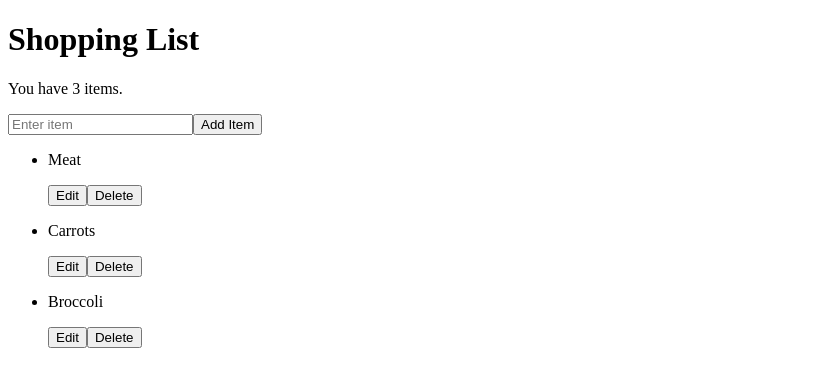
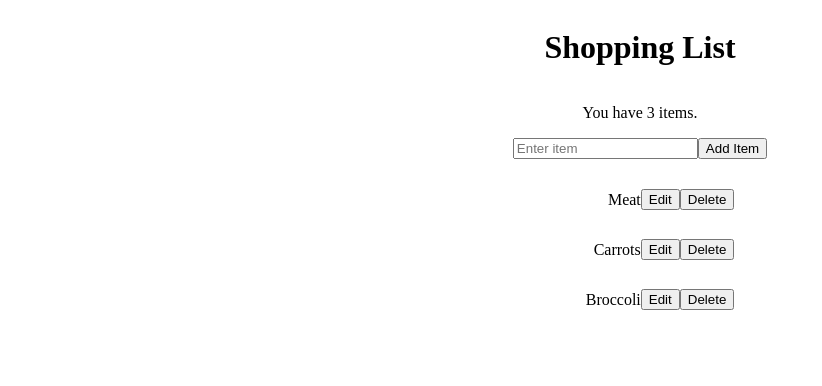
Before and after one commit to zcaldwell/react-shoppinglist-fromscratch, a React app: page / in a window 1280 px wide. Shown: the top 386 px of the page, without its empty margins (0-822 px from the left). Built offline with nearby package versions, Linux system fonts and the light colour scheme.

Commit message:
some css done

```diff
--- /dev/null
+++ b/src/App.css
@@ -0,0 +1,5 @@
+.mainContainer {
+  display: flex;
+  flex-direction: column;
+  align-items: center;
+}
--- a/src/App.jsx
+++ b/src/App.jsx
@@ -1,10 +1,13 @@
 import ShoppingList from './views/ShoppingList/ShoppingList';
 import ItemsProvider from './context/ItemsContext';
-import Header from './components/Header';
+import Header from './components/Header/Header';
+import styles from './App.css';
+
+const { mainContainer } = styles;
 
 export default function App() {
   return (
-    <div>
+    <div className={mainContainer}>
       <ItemsProvider>
         <Header />
         <ShoppingList />
--- /dev/null
+++ b/src/components/Header/Header.css
@@ -0,0 +1,5 @@
+.header {
+  display: flex;
+  flex-direction: column;
+  align-items: center;
+}
--- a/src/components/Header.jsx
+++ b/src/components/Header/Header.jsx
@@ -1,11 +1,13 @@
 import React from 'react';
-import { useItems } from '../context/ItemsContext';
+import { useItems } from '../../context/ItemsContext';
+import styles from './Header.css';
 
 export default function Header() {
+  const { header } = styles;
   const { items } = useItems();
 
   return (
-    <div>
+    <div className={header}>
       <h1>Shopping List</h1>
       <p>You have {items.length} items.</p>
     </div>
--- /dev/null
+++ b/src/components/Item/Item.css
@@ -0,0 +1,6 @@
+.listDiv {
+  display: flex;
+  flex-direction: row;
+  justify-content: flex-end;
+  align-items: center;
+}
--- a/src/components/Item.jsx
+++ b/src/components/Item/Item.jsx
@@ -1,8 +1,11 @@
 import React from 'react';
 import { useState } from 'react';
+import styles from './Item.css';
 
 export default function Item({ item, handleEditItem, handleDeleteItem }) {
   const [isEditing, setIsEditing] = useState(false);
+
+  const { listDiv } = styles;
   let itemContent;
   if (isEditing) {
     itemContent = (
@@ -37,7 +40,7 @@ export default function Item({ item, handleEditItem, handleDeleteItem }) {
     );
   }
   return (
-    <div>
+    <div className={listDiv}>
       {itemContent}
       <button
         aria-label={`Delete ${item.text}`}
--- a/src/components/ItemList.jsx
+++ /dev/null
@@ -1,21 +0,0 @@
-import React, { useState } from 'react';
-import Item from './Item';
-
-export default function ItemList({ items, handleDeleteItem, handleEditItem }) {
-  return (
-    <>
-      <ul>
-        {items.map((item) => (
-          <li key={item.id}>
-            {' '}
-            <Item
-              item={item}
-              handleDeleteItem={handleDeleteItem}
-              handleEditItem={handleEditItem}
-            />{' '}
-          </li>
-        ))}
-      </ul>
-    </>
-  );
-}
--- /dev/null
+++ b/src/components/ItemList/ItemList.css
@@ -0,0 +1,8 @@
+.listItems {
+  display: flex;
+  flex-direction: column;
+}
+
+li {
+  text-decoration: none;
+}
--- /dev/null
+++ b/src/components/ItemList/ItemList.jsx
@@ -0,0 +1,25 @@
+import React, { useState } from 'react';
+import Item from '../Item/Item';
+import styles from './ItemList.css';
+
+export default function ItemList({ items, handleDeleteItem, handleEditItem }) {
+  const { listItems } = styles;
+
+  return (
+    <>
+      <ul>
+        {items.map((item) => (
+          <li key={item.id} className={listItems}>
+            <div>
+              <Item
+                item={item}
+                handleDeleteItem={handleDeleteItem}
+                handleEditItem={handleEditItem}
+              />
+            </div>
+          </li>
+        ))}
+      </ul>
+    </>
+  );
+}
--- a/src/views/ShoppingList/ShoppingList.jsx
+++ b/src/views/ShoppingList/ShoppingList.jsx
@@ -1,5 +1,5 @@
 import React, { useState } from 'react';
-import ItemList from '../../components/ItemList';
+import ItemList from '../../components/ItemList/ItemList';
 import { useItems } from '../../context/ItemsContext';
 
 export default function ShoppingList() {
```
